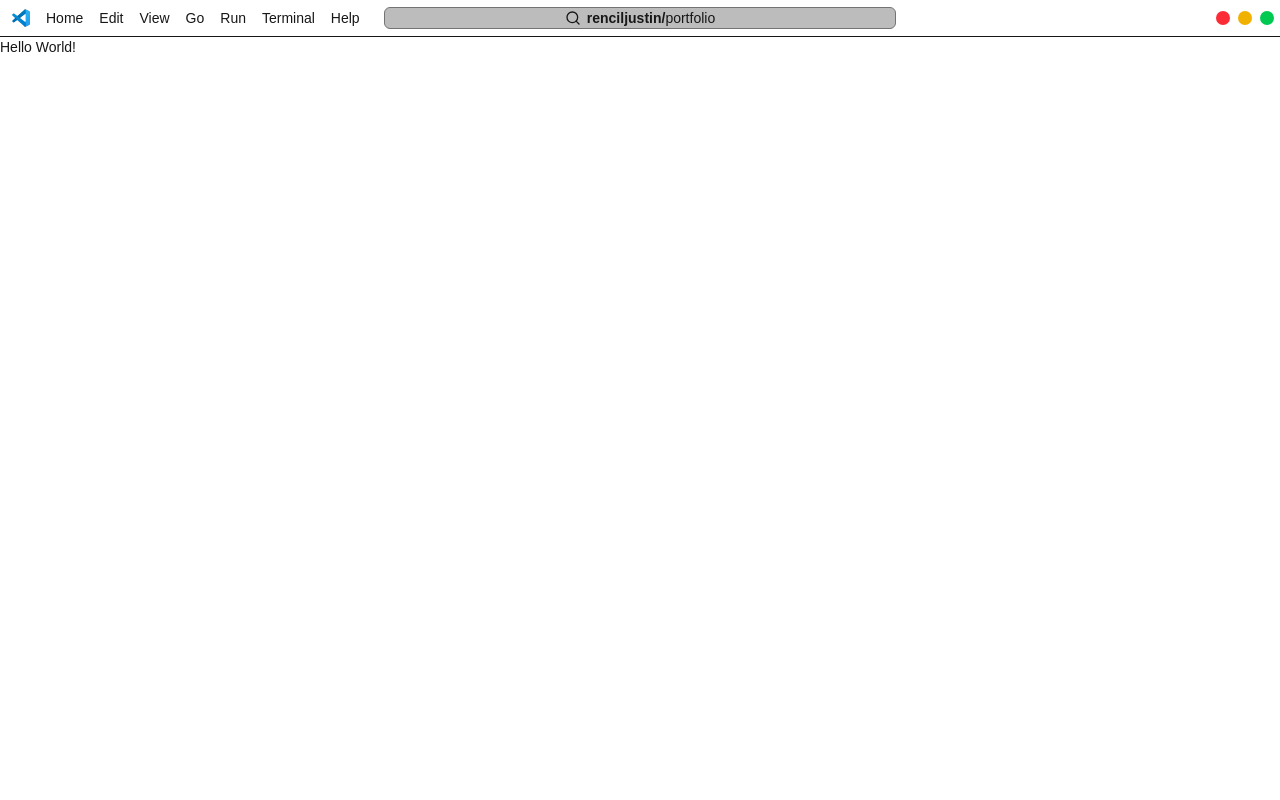
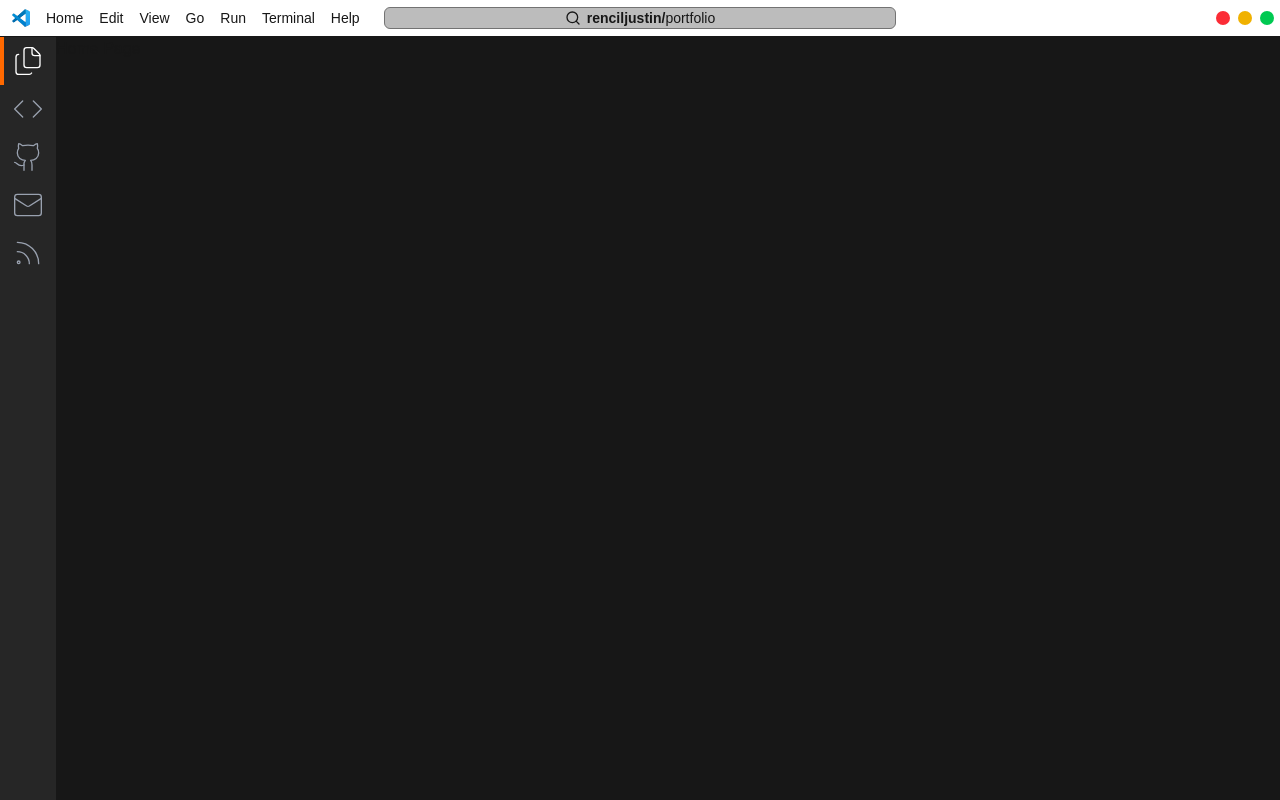
Before and after one commit to renciljustin/portfolio, a Next.js app: page / in a window 1280 px wide. Built offline with nearby package versions, Linux system fonts and the light colour scheme.

Commit message:
chore: add sidebar

```diff
--- /dev/null
+++ b/app/blog/page.tsx
@@ -0,0 +1,5 @@
+const BlogPage = () => {
+  return <div>Blog Page</div>;
+};
+
+export default BlogPage;
--- /dev/null
+++ b/app/contact/page.tsx
@@ -0,0 +1,7 @@
+import React from 'react';
+
+const ContactPage = () => {
+  return <div>Contact Page</div>;
+};
+
+export default ContactPage;
--- /dev/null
+++ b/app/github/page.tsx
@@ -0,0 +1,7 @@
+import React from 'react';
+
+const GithubPage = () => {
+  return <div>Github Page</div>;
+};
+
+export default GithubPage;
--- a/app/layout.tsx
+++ b/app/layout.tsx
@@ -1,7 +1,8 @@
 import type { Metadata } from 'next';
 import { Source_Sans_3, JetBrains_Mono } from 'next/font/google';
 import './globals.css';
-import MenuBar from './menubar';
+import MenuBar from '../components/menubar';
+import Sidebar from '../components/sidebar';
 
 const sourceSansPro = Source_Sans_3({
   variable: '--font-source-sans-pro',
@@ -25,9 +26,10 @@ export default function RootLayout({
 }>) {
   return (
     <html lang="en">
-      <body className={`${sourceSansPro.variable} ${jetBrainsMono.variable} antialiased`}>
+      <body
+        className={`${sourceSansPro.variable} ${jetBrainsMono.variable} antialiased grid grid-rows-[auto_1fr] h-screen`}>
         <MenuBar />
-        {children}
+        <Sidebar>{children}</Sidebar>
       </body>
     </html>
   );
--- a/app/page.tsx
+++ b/app/page.tsx
@@ -1,7 +1,3 @@
 export default function Home() {
-  return (
-    <div>
-      <h1 className="text-sm">Hello World!</h1>
-    </div>
-  );
+  return <div>Home Page</div>;
 }
--- /dev/null
+++ b/app/projects/page.tsx
@@ -0,0 +1,7 @@
+import React from 'react';
+
+const ProjectPage = () => {
+  return <div>Projects Page</div>;
+};
+
+export default ProjectPage;
--- a/app/menubar.tsx
+++ b/components/menubar.tsx
@@ -1,4 +1,4 @@
-import React from 'react';
+'use client';
 
 import { Search } from 'lucide-react';
 import Image from 'next/image';
@@ -7,7 +7,7 @@ const menu = ['Home', 'Edit', 'View', 'Go', 'Run', 'Terminal', 'Help'];
 
 const MenuBar = () => {
   return (
-    <nav className="hidden lg:flex items-center text-sm p-1.5 border-b border-b-neutral-900">
+    <nav className="flex items-center text-sm p-1.5 border-b border-b-neutral-900">
       {/* Left */}
       <div className="flex gap-x-1">
         <Image
@@ -19,14 +19,14 @@ const MenuBar = () => {
           className="mx-1.5"
         />
         {menu.map((item) => (
-          <span key={item} className="px-1.5 py-0.5 rounded hover:bg-neutral-700 cursor-default">
+          <span key={item} className="hidden lg:inline-block px-1.5 py-0.5 rounded hover:bg-neutral-700 cursor-default">
             {item}
           </span>
         ))}
       </div>
 
       {/* Middle */}
-      <div className="absolute left-1/2 -translate-x-1/2 cursor-pointer flex items-center justify-center gap-1.5 bg-neutral-700/35 hover:bg-neutral-700/50 rounded-md w-fit lg:w-2xs xl:w-lg 2xl:w-xl max-w-xl border border-neutral-500">
+      <div className="absolute left-1/2 -translate-x-1/2 cursor-pointer flex items-center justify-center gap-1.5 bg-neutral-700/35 hover:bg-neutral-700/50 rounded-md w-[200px] lg:w-2xs xl:w-lg 2xl:w-xl max-w-xl border border-neutral-500">
         <Search size={16} />
         <span>
           <span className="font-semibold">renciljustin/</span>portfolio
--- /dev/null
+++ b/components/sidebar-menu.tsx
@@ -0,0 +1,44 @@
+'use client';
+
+import Link from 'next/link';
+import { useState } from 'react';
+import { Files, Mail, Code, Github, Rss } from 'lucide-react';
+
+const menu = [
+  { label: 'Home', icon: Files, href: '/' },
+  { label: 'Projects', icon: Code, href: '/projects' },
+  { label: 'Github', icon: Github, href: '/github' },
+  { label: 'Contact', icon: Mail, href: '/contact' },
+  { label: 'Blog', icon: Rss, href: '/blog' },
+];
+
+const SideBarMenu = () => {
+  const [selected, setSelected] = useState('Home'); // default selected
+
+  return (
+    <div className="flex flex-col items-center">
+      {menu.map((item) => {
+        const isActive = selected === item.label;
+
+        return (
+          <Link
+            key={item.label}
+            href={item.href}
+            onClick={() => setSelected(item.label)}
+            className="relative w-full flex justify-center">
+            <div
+              className={`relative py-2 px-3 cursor-pointer transition-colors ${
+                isActive ? 'text-white' : 'text-gray-400 hover:text-gray-200'
+              }`}>
+              {/* Vertical line indicator */}
+              {isActive && <div className="absolute left-0 top-1/2 -translate-y-1/2 w-1 h-12 bg-orange-500" />}
+              <item.icon strokeWidth={1} className="size-8" />
+            </div>
+          </Link>
+        );
+      })}
+    </div>
+  );
+};
+
+export default SideBarMenu;
--- /dev/null
+++ b/components/sidebar.tsx
@@ -0,0 +1,16 @@
+'use client';
+
+import SideBarMenu from './sidebar-menu';
+
+const SideBar = ({ children }: { children: React.ReactNode }) => {
+  return (
+    <main className="flex">
+      <aside className="bg-neutral-800">
+        <SideBarMenu />
+      </aside>
+      <section className="flex-1 bg-neutral-900 overflow-auto">{children}</section>
+    </main>
+  );
+};
+
+export default SideBar;
```
